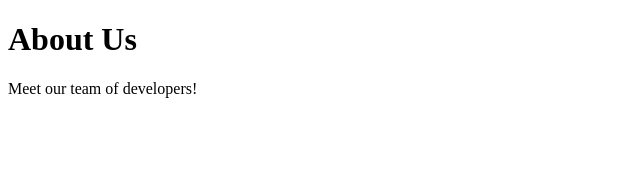
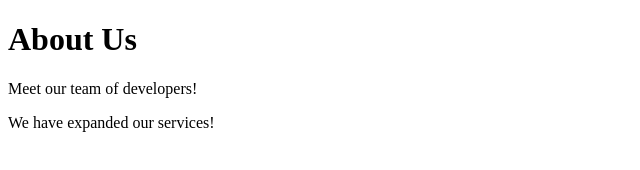
Before and after one commit to tiba1111/SimpleWebProject, a plain HTML site: page about.html in a window 1280 px wide. Shown: the whole page, without its empty margins (0-640 px from the left). Drawn offline with Linux system fonts and the light colour scheme.

Commit message:
Feature: Expanded services

```diff
--- a/about.html
+++ b/about.html
@@ -1,2 +1,3 @@
 <!DOCTYPE html><html><head><title>About</title></head><body><h1>About Us</h1></body></html>
 <p>Meet our team of developers!</p>
+<p>We have expanded our services!</p>
```
